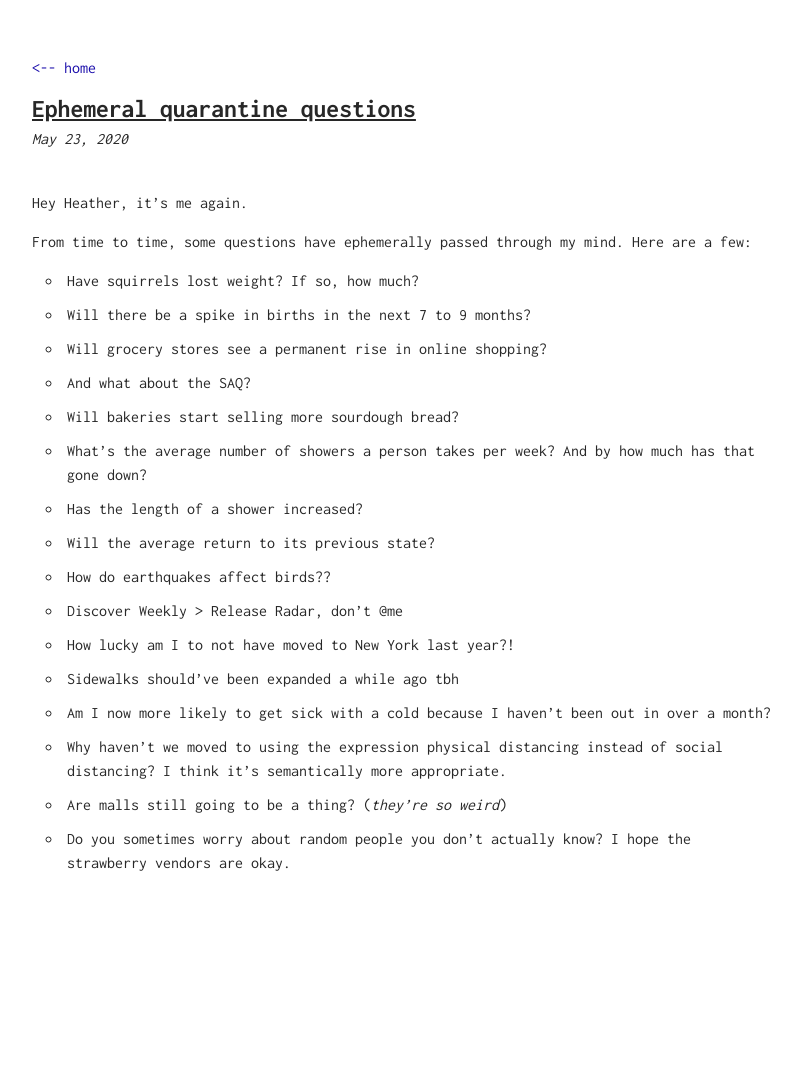
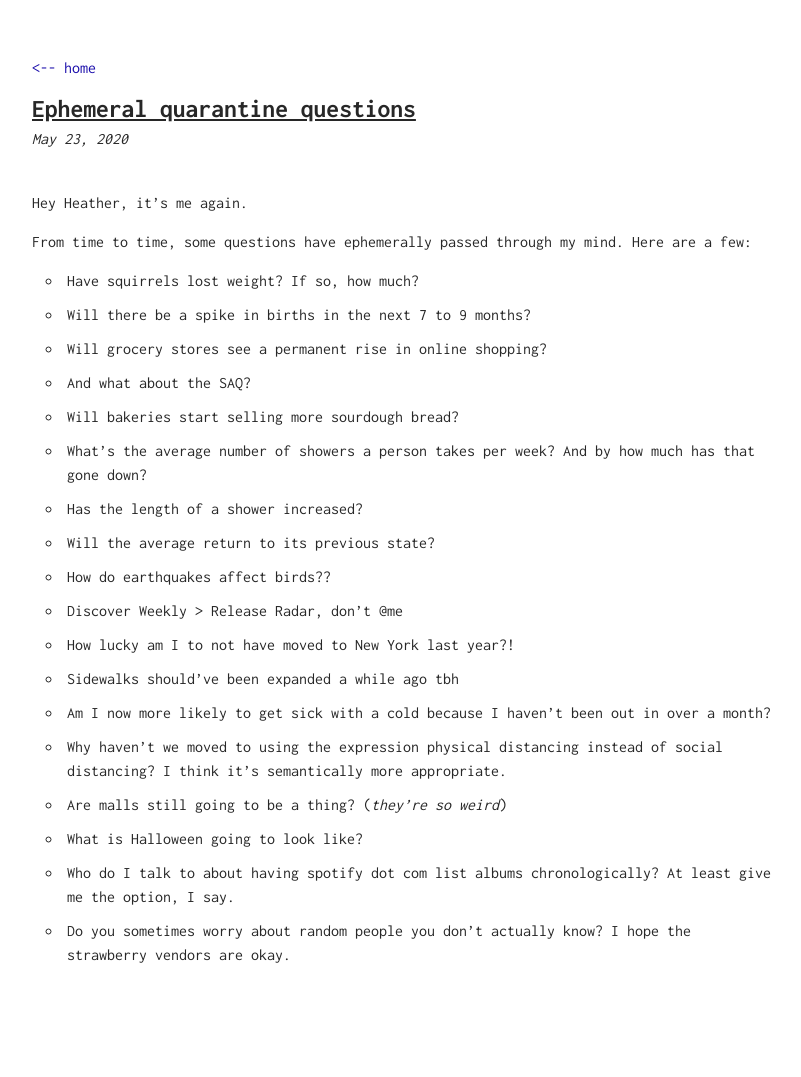
Before and after one commit to dolliars/heyheather, a Jekyll site: the page built from _posts/2020-05-23-quarantine-questions.md, in a window 1280 px wide. Shown: the whole page, without its empty margins (233-1034 px from the left). Built offline with Jekyll 4.4.1, drawn with Linux system fonts in a browser that asks for light colours; before the commit the page ends 985 px from its top, so only the background shows below that.

Commit message:
More questions

```diff
--- a/_posts/2020-05-23-quarantine-questions.md
+++ b/_posts/2020-05-23-quarantine-questions.md
@@ -28,5 +28,8 @@ are a few:
 - Why haven't we moved to using the expression physical distancing instead of
   social distancing? I think it's semantically more appropriate.
 - Are malls still going to be a thing? (_they're so weird_)
+- What is Halloween going to look like?
+- Who do I talk to about having spotify dot com list albums chronologically? At
+  least give me the option, I say.
 - Do you sometimes worry about random people you don't actually know? I hope the
   strawberry vendors are okay.
```
